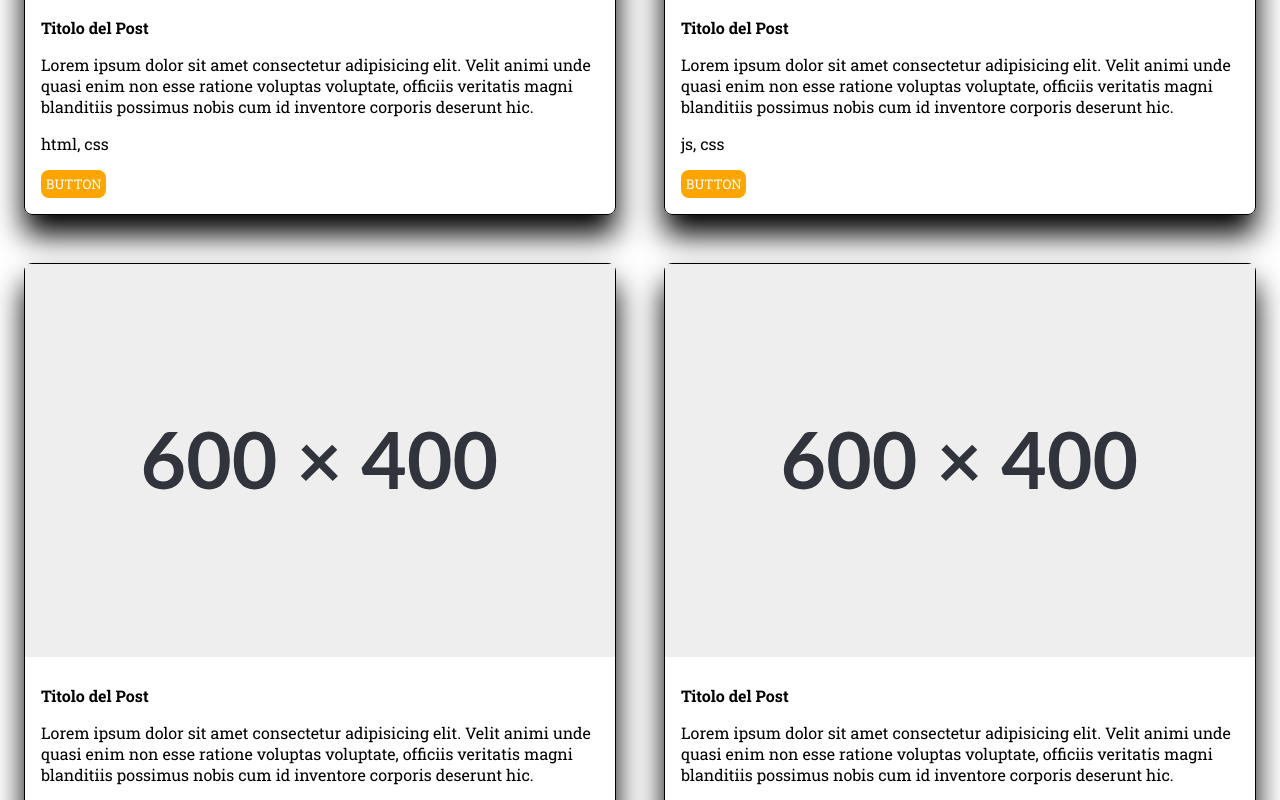
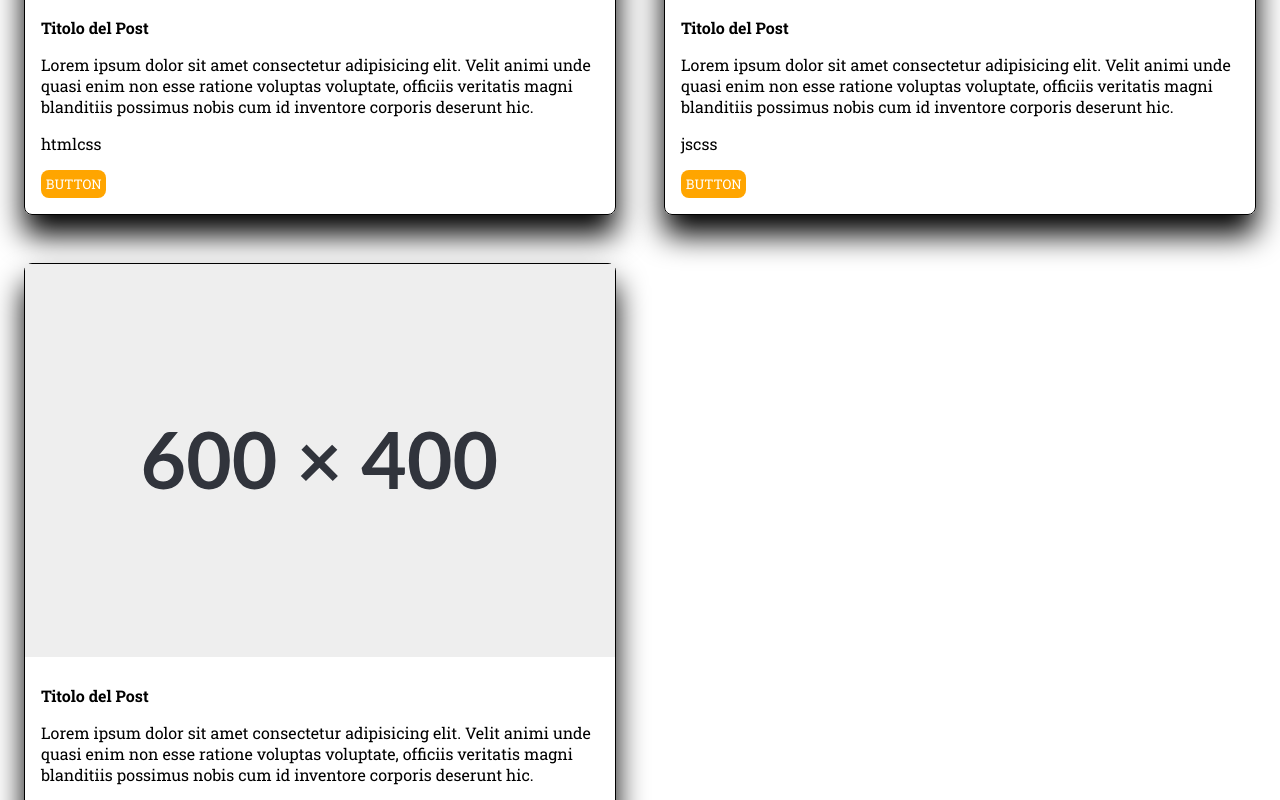
Before and after one commit to AVenturi98/react-props, a React (Vite) app: page / in a window 1280 px wide. Shown: the part 520-1320 px from the top of the page. Built offline with nearby package versions, Linux system fonts and the light colour scheme; a web font is replaced by a local one.

Commit message:
ADD: logical conditions for published

```diff
--- a/src/App.jsx
+++ b/src/App.jsx
@@ -13,7 +13,7 @@ function App() {
       <div className="flex">
         {posts.map((post) =>
           <div key={post.id} className="col-6">
-            <Card title={post.title} content={post.content} tags={post.tags} />
+            <Card title={post.title} content={post.content} tags={post.tags} published={post.published} />
           </div>)}
       </div>
 
@@ -23,26 +23,3 @@ function App() {
 }
 
 export default App
-
-
-
-/*
-Esercizio
-
-Prendendo ispirazione dal layout fornito in allegato, creare la pagina iniziale di un blog con un post inserito al suo interno. Assicuratevi di suddividere il layout in componenti appropriati.
-
-Step per creare il progetto:
-
-Creiamo un progetto React utilizzando vite npm create vite@latest .
-
-Installiamo le dipendenze npm install
-
-Lanciamo il server di sviluppo npm run dev
-
-Creiamo una cartella components nella quale inseriremo i nostri componenti
-
-BONUS:
-
-Invece di utilizzare un unico file index.css separiamo lo style utilizzando i CSS Modules
-
-*/
--- a/src/components/card/Card.jsx
+++ b/src/components/card/Card.jsx
@@ -1,23 +1,24 @@
 import style from './Card.module.css'
 import image from '../../assets/31343C.svg'
 
-function Card(props) {
+function Card({ title, content, tags, published }) {
 
     return (
         <>
+            {published &&
                 <main className="container">
                     <div className={style.card}>
                         <div className={style.cardImg}>
                             <img className={style.image} src={image} alt="" />
                         </div>
                         <div className={style.cardBody}>
-                        <div className={style.titleCard}>{props.title}</div>
-                        <div className={style.descriptionCard}>{props.content}</div>
-                        <div>{props.tags.join(', ')}</div>
+                            <div className={style.titleCard}>{title}</div>
+                            <div className={style.descriptionCard}>{content}</div>
+                            <div>{tags}</div>
                             <button className={style.btn}>BUTTON</button>
                         </div>
                     </div>
-            </main>
+                </main>}
         </>
     )
 }
```
Lines whose indentation alone changed are shown as unchanged.
